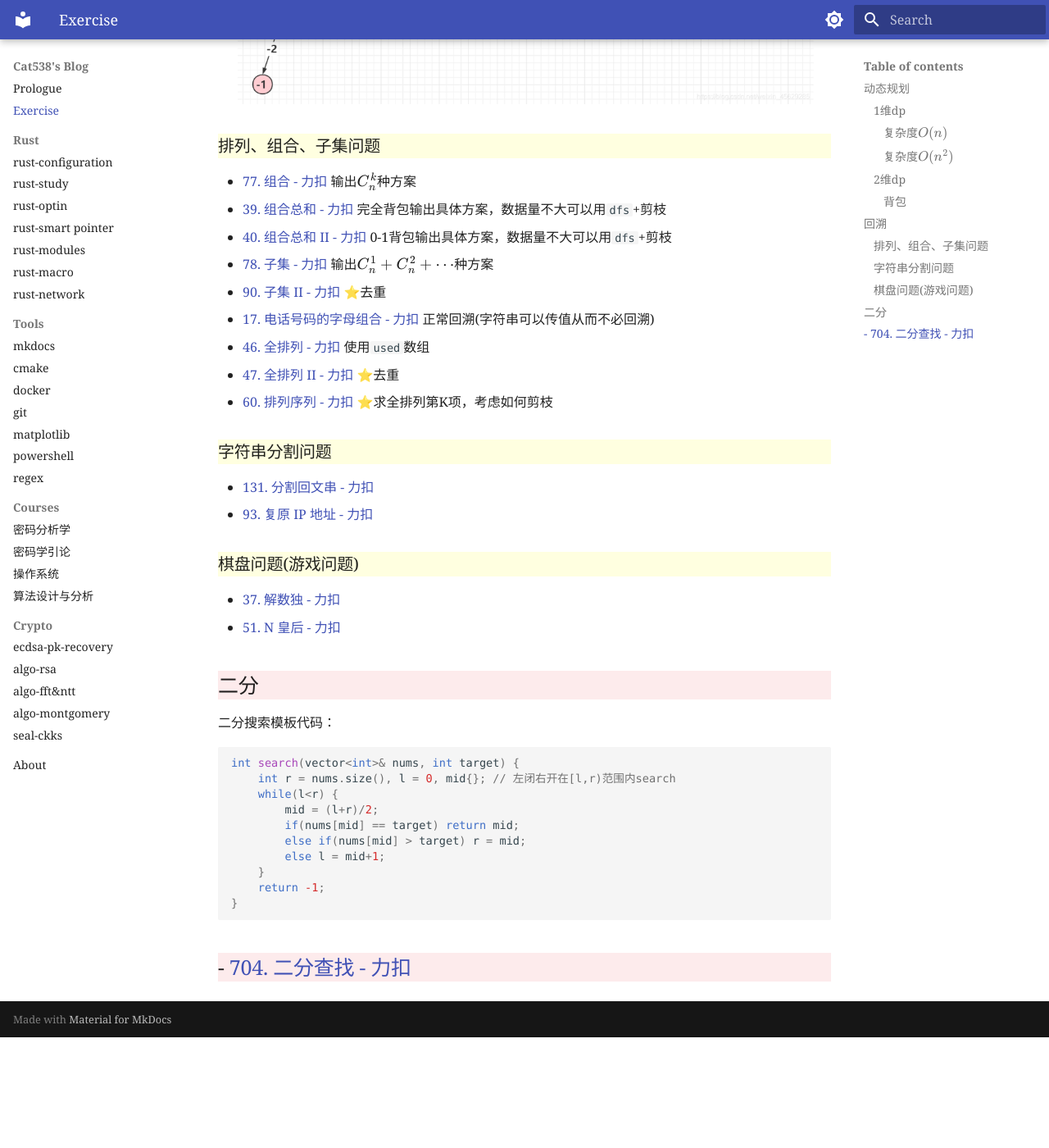
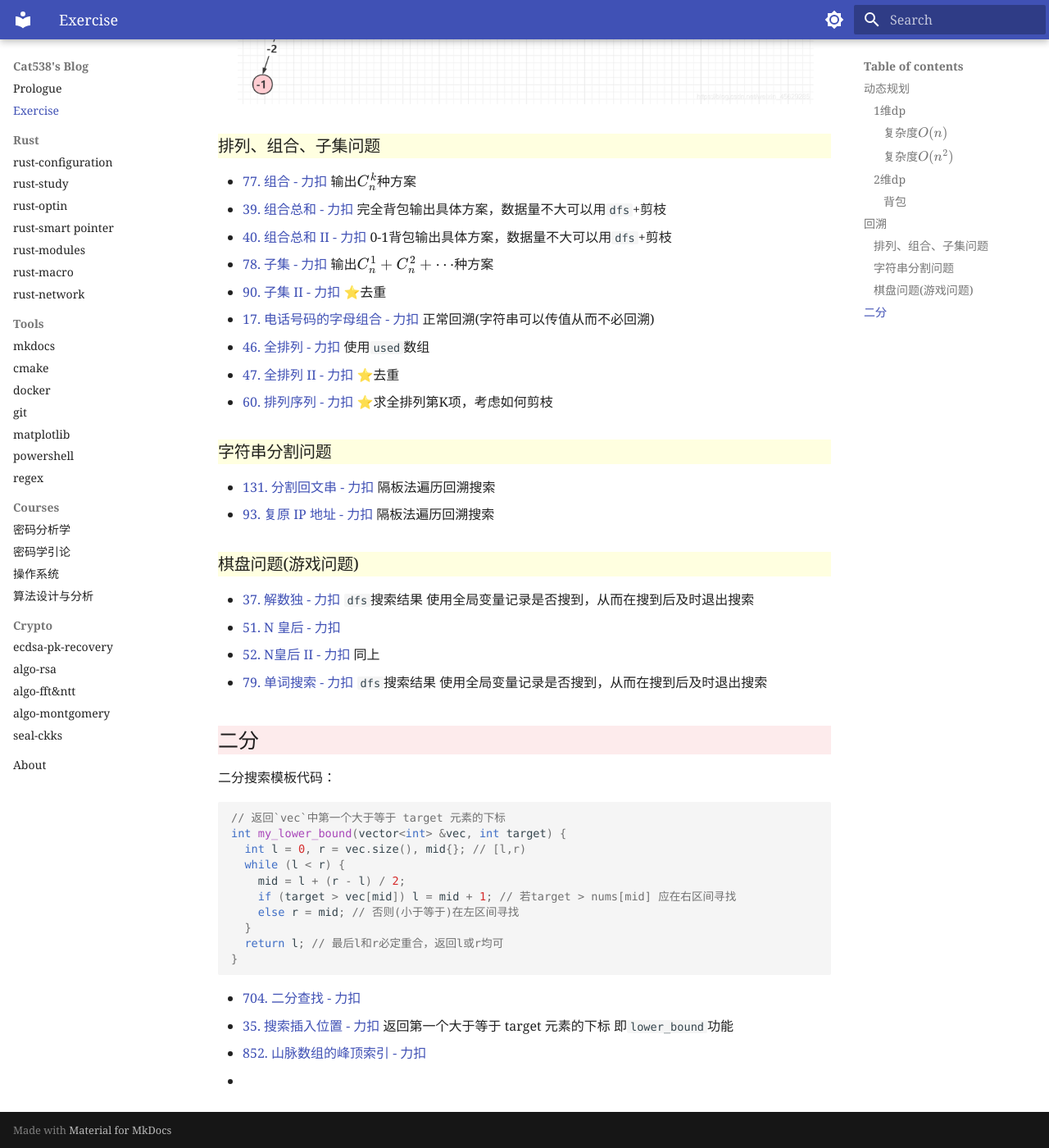
Before and after one commit to cat538/cat538.github.io, an MkDocs documentation site: the page built from docs/plan.md, in a window 1280 px wide and 1400 px high, scrolled down 6027 px. Shown: the whole window at 82% size. Built offline with MkDocs 1.6.1 and Material for MkDocs 9.7.7, drawn with Linux system fonts in a browser that asks for light colours; before the commit the page ends 7292 px from its top, so only the background shows below that; some of the changed text lies outside the part shown.

Commit message:
update execise

````diff
--- a/docs/plan.md
+++ b/docs/plan.md
@@ -300,13 +300,15 @@ void dfs(vector<int>& candidates, int target, int cur_idx){
 
 ### 字符串分割问题
 
-- [131. 分割回文串 - 力扣](https://leetcode.cn/problems/palindrome-partitioning/)
-- [93. 复原 IP 地址 - 力扣](https://leetcode.cn/problems/restore-ip-addresses/)
+- [131. 分割回文串 - 力扣](https://leetcode.cn/problems/palindrome-partitioning/) 隔板法遍历回溯搜索
+- [93. 复原 IP 地址 - 力扣](https://leetcode.cn/problems/restore-ip-addresses/) 隔板法遍历回溯搜索
 
 ### 棋盘问题(游戏问题)
 
-- [37. 解数独 - 力扣](https://leetcode.cn/problems/sudoku-solver/)
+- [37. 解数独 - 力扣](https://leetcode.cn/problems/sudoku-solver/) `dfs`搜索结果 使用全局变量记录是否搜到，从而在搜到后及时退出搜索
 - [51. N 皇后 - 力扣](https://leetcode.cn/problems/n-queens/)
+- [52. N皇后 II - 力扣](https://leetcode.cn/problems/n-queens-ii/) 同上
+- [79. 单词搜索 - 力扣](https://leetcode.cn/problems/word-search/) `dfs`搜索结果 使用全局变量记录是否搜到，从而在搜到后及时退出搜索
 
 
 
@@ -315,17 +317,19 @@ void dfs(vector<int>& candidates, int target, int cur_idx){
 二分搜索模板代码：
 
 ```c++
-int search(vector<int>& nums, int target) {
-    int r = nums.size(), l = 0, mid{}; // 左闭右开在[l,r)范围内search
-    while(l<r) {
-    	mid = (l+r)/2;
-    	if(nums[mid] == target) return mid;
-        else if(nums[mid] > target) r = mid;
-        else l = mid+1;
-    }
-    return -1;
+// 返回`vec`中第一个大于等于 target 元素的下标
+int my_lower_bound(vector<int> &vec, int target) {
+  int l = 0, r = vec.size(), mid{}; // [l,r)
+  while (l < r) {
+    mid = l + (r - l) / 2;
+    if (target > vec[mid]) l = mid + 1; // 若target > nums[mid] 应在右区间寻找
+    else r = mid; // 否则(小于等于)在左区间寻找
+  }
+  return l; // 最后l和r必定重合，返回l或r均可
 }
 ```
 
 - [704. 二分查找 - 力扣](https://leetcode.cn/problems/binary-search/)
+- [35. 搜索插入位置 - 力扣](https://leetcode.cn/problems/search-insert-position/) 返回第一个大于等于 target 元素的下标 即`lower_bound`功能
+- [852. 山脉数组的峰顶索引 - 力扣 ](https://leetcode.cn/problems/peak-index-in-a-mountain-array/)
 -
````
Also changed, not shown: other parts of docs/plan.md (+1 -1 lines).
